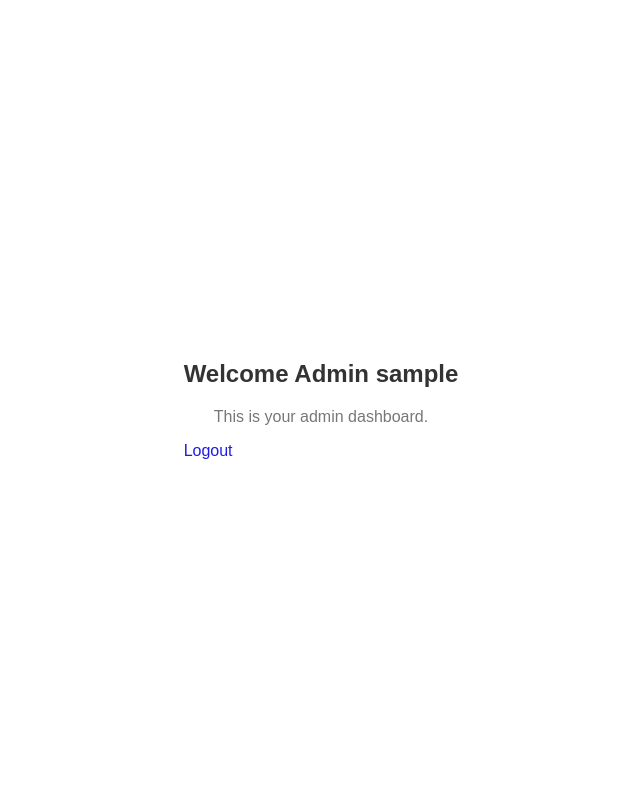
After one commit to ShirsatTanvi/E-Commerce_Inventory_and_Order_Management, a FastAPI app: template app/templates/admin_dashboard.html in a window 1280 px wide. The commit adds this page. Shown: the whole page, without its empty margins (319-959 px from the left). Run offline with FastAPI, Linux system fonts and the light colour scheme; the template is opened without the code that fills it: most values are stand-ins (such as "Sample title", 1, 10 or a date in 2020).

Commit message:
Enabled role based access functionality

```diff
--- a/app/main.py
+++ b/app/main.py
@@ -1,12 +1,11 @@
 from fastapi import FastAPI, Request, Form
-from fastapi.responses import RedirectResponse
+from fastapi.responses import RedirectResponse, HTMLResponse
 from fastapi.templating import Jinja2Templates
 from fastapi.staticfiles import StaticFiles
+from sqlalchemy.orm import Session
 from database import Base, engine, SessionLocal
 from models import User
-from sqlalchemy.orm import Session
 from passlib.context import CryptContext
-from fastapi.responses import HTMLResponse,RedirectResponse
 
 Base.metadata.create_all(bind=engine)
 
@@ -26,17 +25,22 @@ def login_page(request: Request):
     return templates.TemplateResponse("login.html", {"request": request})
 
 @app.post("/login", response_class=HTMLResponse)
-def login(username: str = Form(...), password: str = Form(...)):
+def login(request: Request, username: str = Form(...), password: str = Form(...)):
     db: Session = SessionLocal()
     user = db.query(User).filter(User.username == username).first()
 
-    if user and pwd_context.verify(password, user.password):
-        # User is authenticated
-        return RedirectResponse(url="/dashboard", status_code=303)  # Redirect to a dashboard or home page
+    if user is None:
+        return templates.TemplateResponse("login.html", {"request": request, "error": "Username does not exist"})
+
+    if not pwd_context.verify(password, user.password):
+        return templates.TemplateResponse("login.html", {"request": request, "error": "Incorrect password"})
+
+    if user.role == "admin":
+        return RedirectResponse(url=f"/admin-dashboard?user={user.username}", status_code=303)
+    elif user.role == "customer":
+        return RedirectResponse(url=f"/customer-dashboard?user={user.username}", status_code=303)
     else:
-        return {"error": "Invalid username or password"}
-    # Implement login logic here
-    return RedirectResponse(url="/", status_code=303)
+        return templates.TemplateResponse("login.html", {"request": request, "error": "Invalid role"})
 
 @app.get("/register", response_class=HTMLResponse)
 def register_page(request: Request):
@@ -44,33 +48,41 @@ def register_page(request: Request):
 
 @app.post("/register", response_class=HTMLResponse)
 def register(
+    request: Request,
     username: str = Form(...),
     email: str = Form(...),
     role: str = Form(...),
     # gender: str = Form(...),
     password: str = Form(...),
     confirm_password: str = Form(...)
-    ):
+):
     if password != confirm_password:
-        return {"error": "Passwords do not match"}
+        return templates.TemplateResponse("register.html", {"request": request, "error": "Passwords do not match"})
 
     hashed_password = pwd_context.hash(password)
+    db: Session = SessionLocal()
+    existing_user = db.query(User).filter((User.username == username) | (User.email == email)).first()
 
-    db: Session = SessionLocal()
+    if existing_user:
+        return templates.TemplateResponse("register.html", {"request": request, "error": "User or email already exists"})
+
     try:
         new_user = User(username=username, email=email, role=role, password=hashed_password)
         db.add(new_user)
         db.commit()
         db.refresh(new_user)
     except Exception as e:
-        db.rollback()  # Rollback in case of error
-        return {"error": str(e)}
+        db.rollback()
+        return templates.TemplateResponse("register.html", {"request": request, "error": str(e)})
     finally:
         db.close()
 
     return RedirectResponse(url="/login", status_code=303)
 
-# dashboard
-@app.get("/dashboard", response_class=HTMLResponse)
-def dashboard(request: Request):
-    return templates.TemplateResponse("dashboard.html", {"request": request})
+@app.get("/admin-dashboard", response_class=HTMLResponse)
+def admin_dashboard(request: Request, user: str):
+    return templates.TemplateResponse("admin_dashboard.html", {"request": request, "username": user})
+
+@app.get("/customer-dashboard", response_class=HTMLResponse)
+def customer_dashboard(request: Request, user: str):
+    return templates.TemplateResponse("customer_dashboard.html", {"request": request, "username": user})
--- /dev/null
+++ b/app/templates/admin_dashboard.html
@@ -0,0 +1,14 @@
+<!DOCTYPE html>
+<html>
+<head>
+    <title>Admin Dashboard</title>
+    <link rel="stylesheet" href="/static/styles.css">
+</head>
+<body>
+    <div class="container">
+        <h2>Welcome Admin {{ username }}</h2>
+        <p>This is your admin dashboard.</p>
+        <a href="/login">Logout</a>
+    </div>
+</body>
+</html>
```
Also changed, not shown: app/templates/customer_dashboard.html (added, +14 -0 lines), app/templates/login.html (+7 -0 lines), app/templates/register.html (+7 -0 lines).
